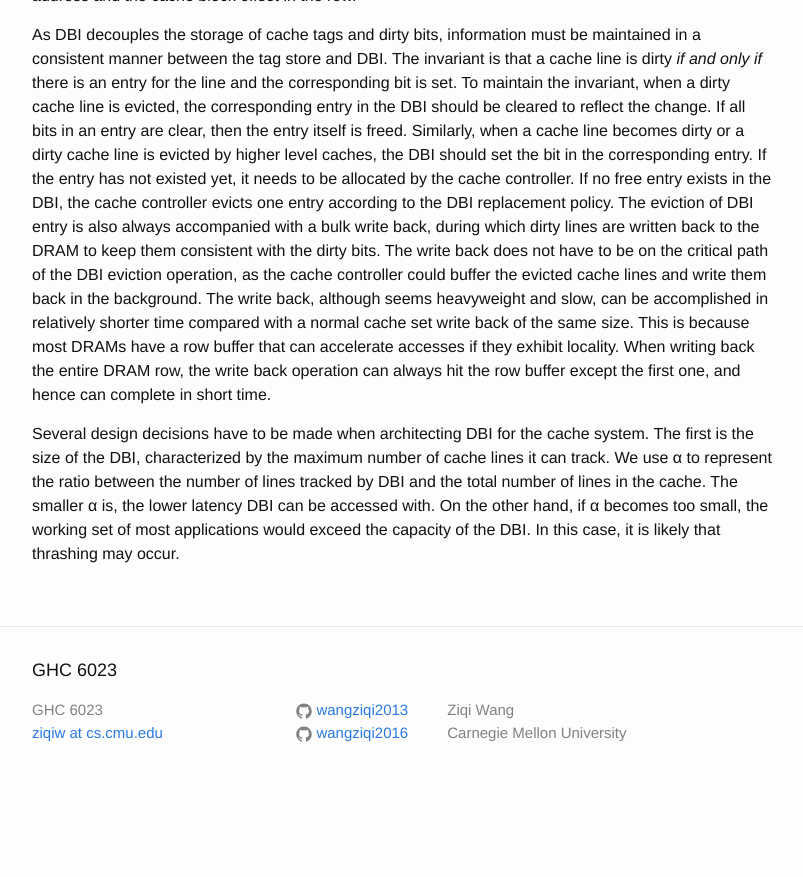
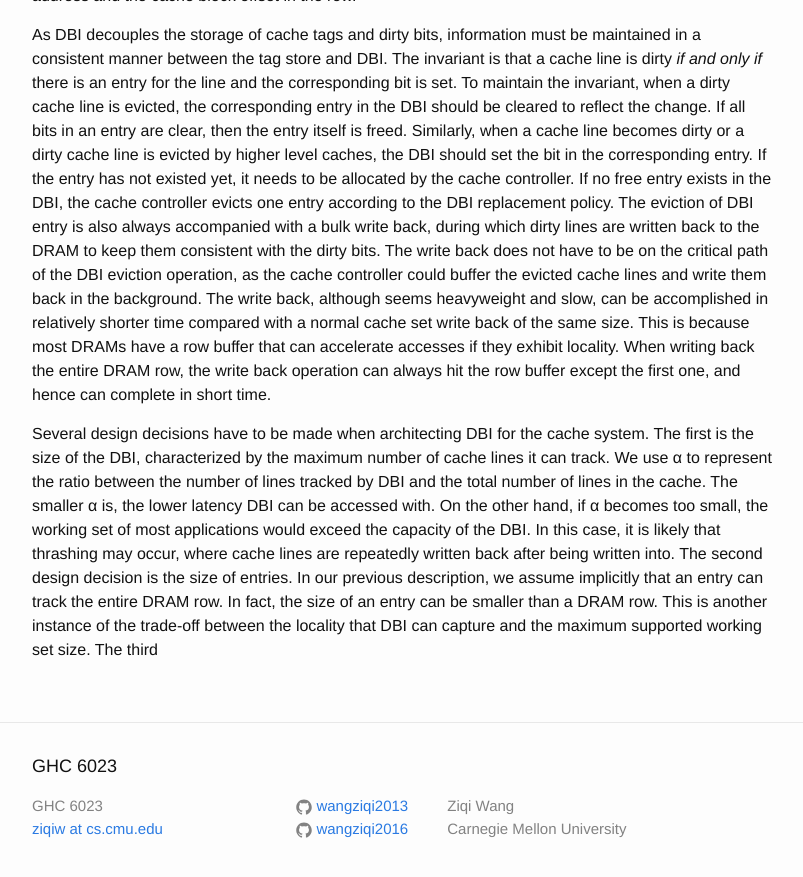
Before and after one commit to wangziqi2013/wangziqi2013.github.io, a Jekyll site: the page built from _posts/2018-05-27-dbi.markdown, in a window 1280 px wide and 900 px high, scrolled down 652 px. Shown: the top 877 px of the window, without its empty margins (238-1041 px from the left). Built offline with Jekyll 4.4.1, drawn with Linux system fonts in a browser that asks for light colours; before the commit the page ends 1456 px from its top, so only the background shows below that.

Commit message:
Adding second design decision

```diff
--- a/_posts/2018-05-27-dbi.markdown
+++ b/_posts/2018-05-27-dbi.markdown
@@ -47,4 +47,8 @@ Several design decisions have to be made when architecting DBI for the cache sys
 characterized by the maximum number of cache lines it can track. We use &alpha; to represent the ratio between the
 number of lines tracked by DBI and the total number of lines in the cache. The smaller &alpha; is, the lower latency DBI
 can be accessed with. On the other hand, if &alpha; becomes too small, the working set of most applications would exceed
-the capacity of the DBI. In this case, it is likely that thrashing may occur.
+the capacity of the DBI. In this case, it is likely that thrashing may occur, where cache lines are repeatedly written back
+after being written into. The second design decision is the size of entries. In our previous description, we assume
+implicitly that an entry can track the entire DRAM row. In fact, the size of an entry can be smaller than a DRAM row. This
+is another instance of the trade-off between the locality that DBI can capture and the maximum supported working set size.
+The third
```
